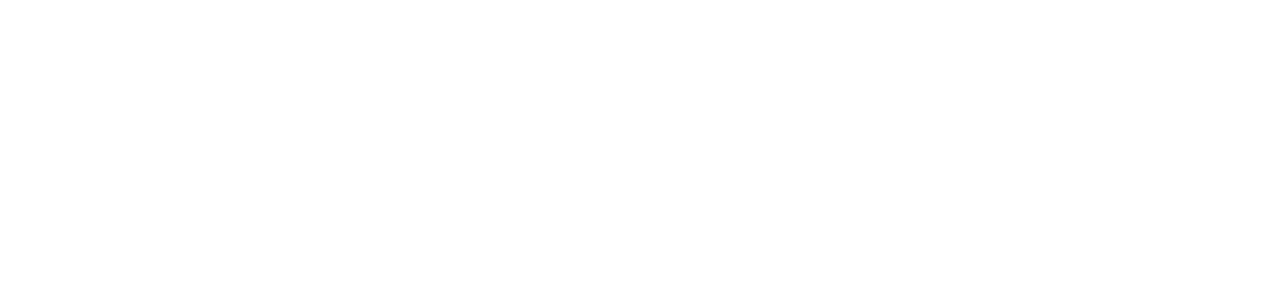
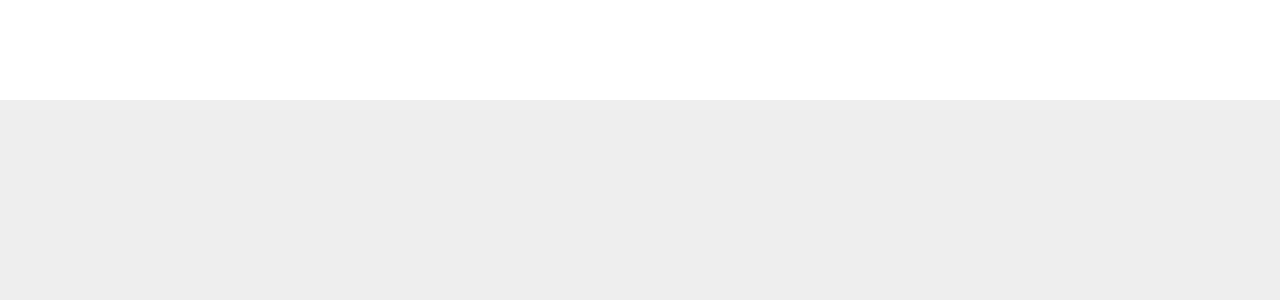
Before and after one commit to TiagoSilva34/angular17, an Angular app: page / in a window 1280 px wide. Shown: the top 300 px of the page. Built offline with nearby package versions, Linux system fonts and the light colour scheme.

Commit message:
ajust: ajuste no arquivo de styles global

```diff
--- a/src/styles.scss
+++ b/src/styles.scss
@@ -1 +1,18 @@
 /* You can add global styles to this file, and also import other style files */
+@use "variables";
+@import url("https://fonts.googleapis.com/css2?family=Poppins:ital,wght@0,100;0,200;0,300;0,400;0,500;0,600;0,700;0,800;0,900;1,100;1,200;1,300;1,400;1,500;1,600;1,700;1,800;1,900&display=swap");
+
+
+*{
+  margin: 0;
+  padding: 0;
+  box-sizing: border-box;
+}
+
+html {
+  background-color: variables.$app-background;
+
+  body {
+    font-family: 'Poppins', sans-serif;
+  }
+}
```
